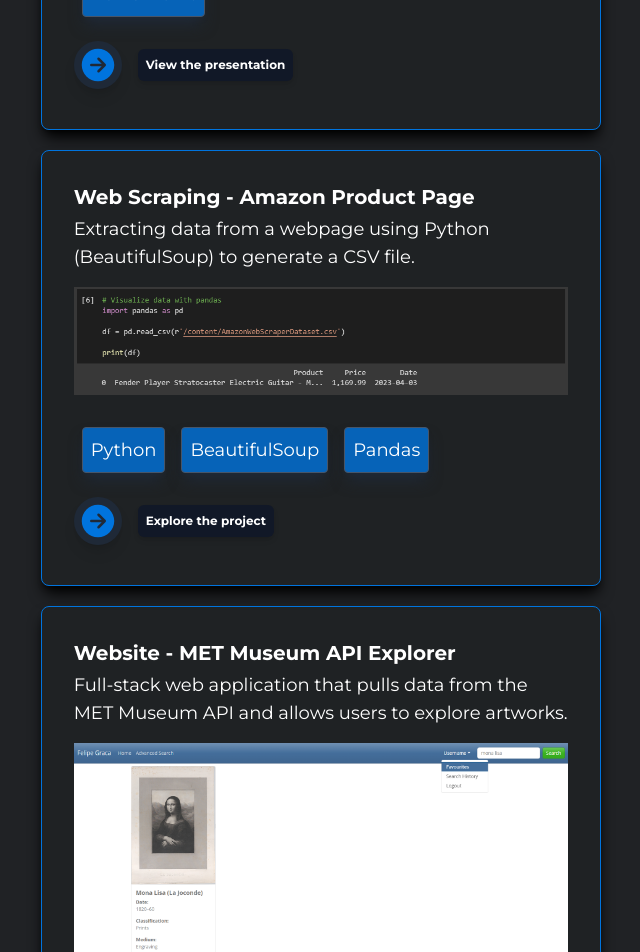
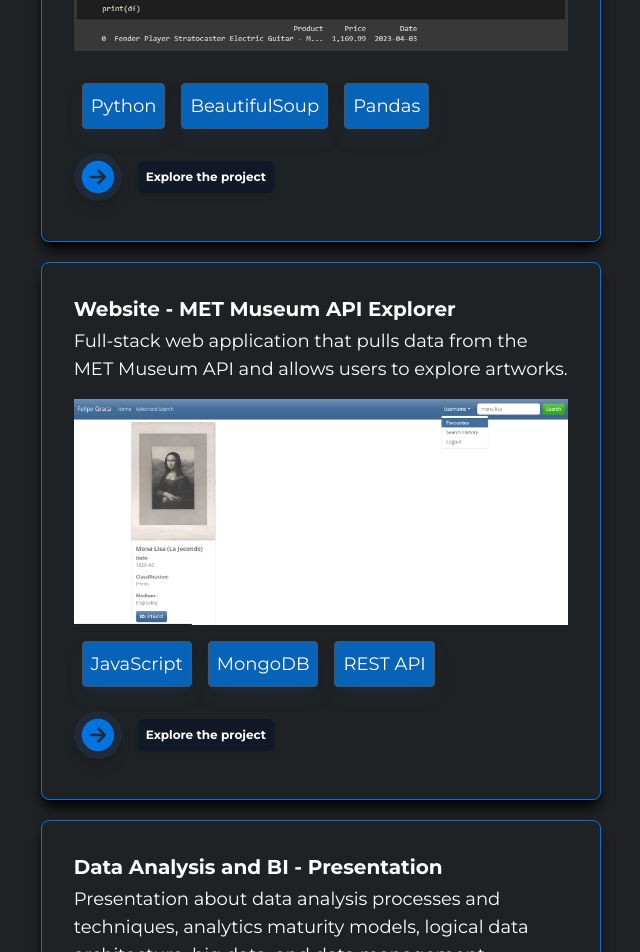
Before and after one commit to fmeneses-graca/my-website, a Next.js app: page / in a window 1280 px wide. Shown: the part 1848-2800 px from the top of the page, without its empty margins (359-999 px from the left). Built offline with nearby package versions, Linux system fonts and the light colour scheme.

Commit message:
Change project name

```diff
--- a/components/ProjectSection.js
+++ b/components/ProjectSection.js
@@ -19,9 +19,9 @@ export default function ProjectSection() {
                     <Card style="card-size-large" title="Data Analysis Project - Spotify Hitmakers" text={spotifyProjectText()} />
                     <Card style="card-size-large" title="Data Analytics Project - Mercedes-Benz Trucks" text={mercedesProjectText()} />
                     <Card style="card-size-large" title="Data Analysis Research - UniCEUB" text={courtProjectText()} />
-                    <Card style="card-size-large" title="Data Analysis and Competitive Intelligence" text={presentationText()} />
                     <Card style="card-size-large" title="Web Scraping - Amazon Product Page" text={amazonProjectText()} />
                     <Card style="card-size-large" title="Website - MET Museum API Explorer" text={metProjectText()} />
+                    <Card style="card-size-large" title="Data Analysis and BI - Presentation" text={presentationText()} />
                 </div>
 
             </div>
```
